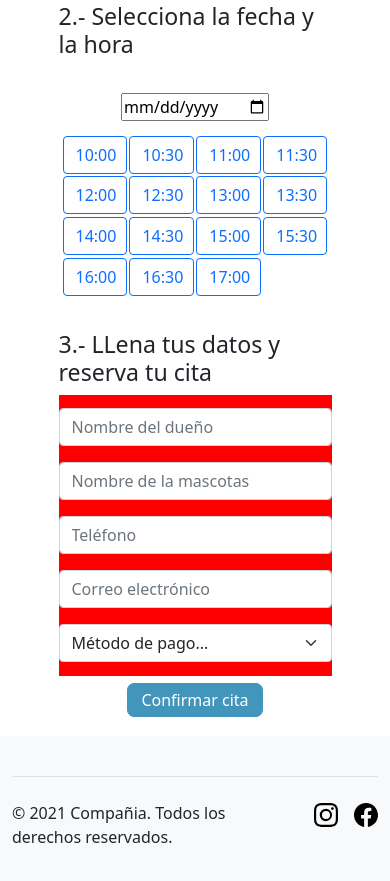
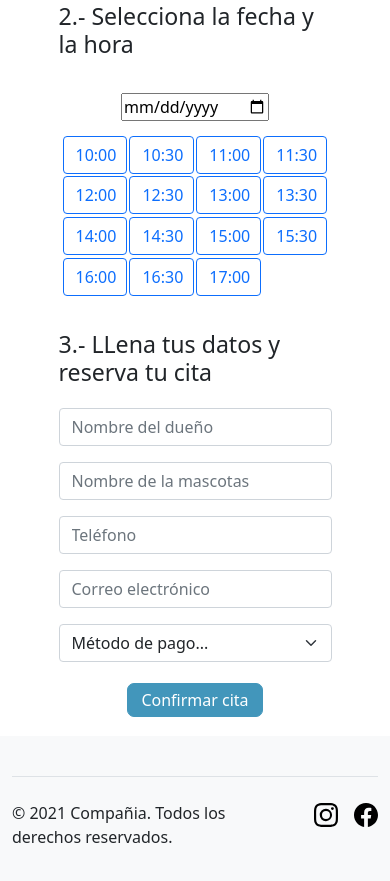
Before and after one commit to HabdesTech/MARK_02_veterinaria, a plain HTML site: page src/reserva_digital.html in a window 390 px wide. Shown: the part 1024-1905 px from the top of the page. Drawn offline with nearby package versions, Linux system fonts and the light colour scheme.

Commit message:
minor bugs fixed

```diff
--- a/src/style.css
+++ b/src/style.css
@@ -955,7 +955,6 @@ ul.breadcrumb li a:hover {
     }
     .habdes_digital_reservas_encabezado_servicios_paso_03_container {
         margin: 50% 0;
-        background: red;
         padding: 5% 0;
     }
 
```
